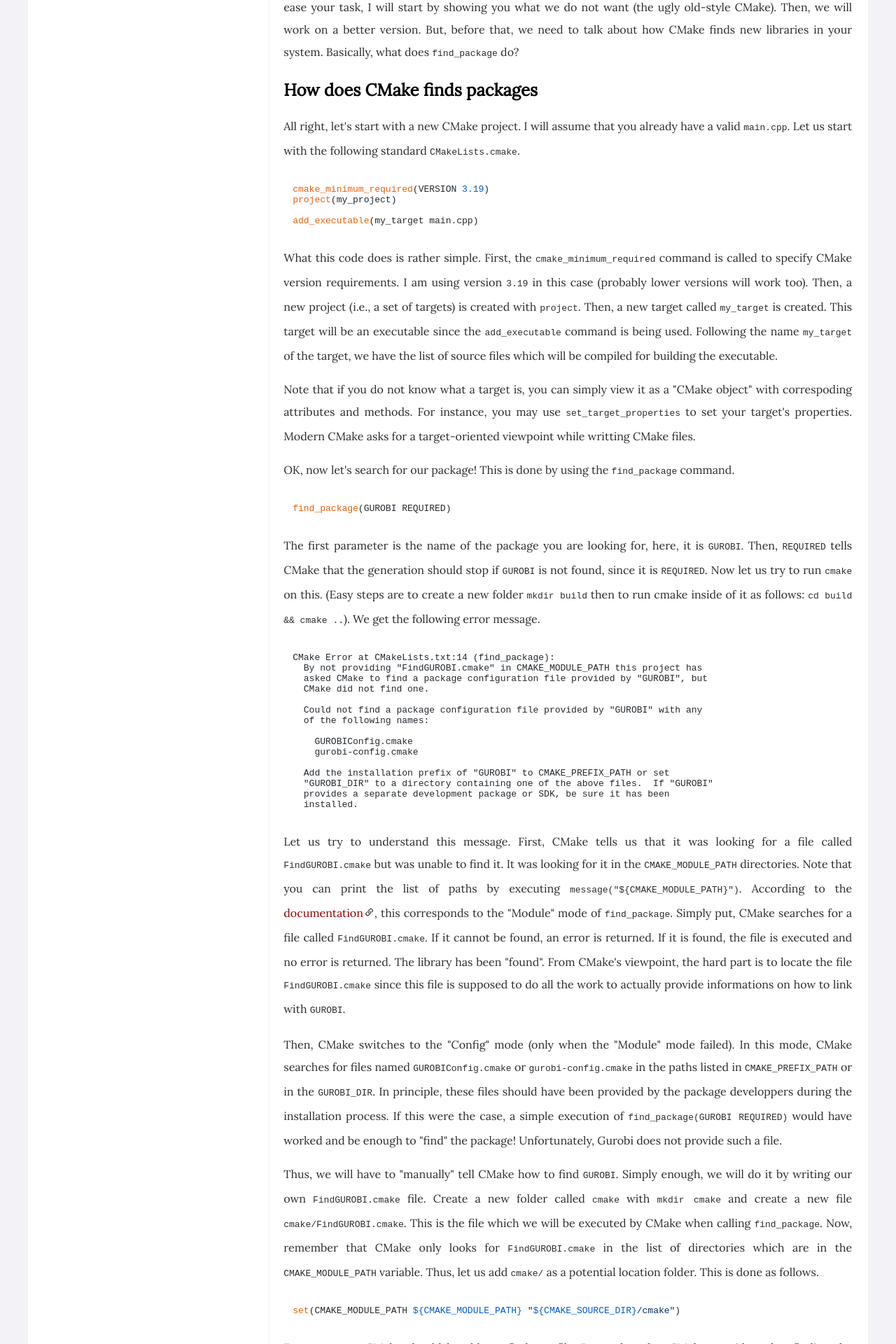
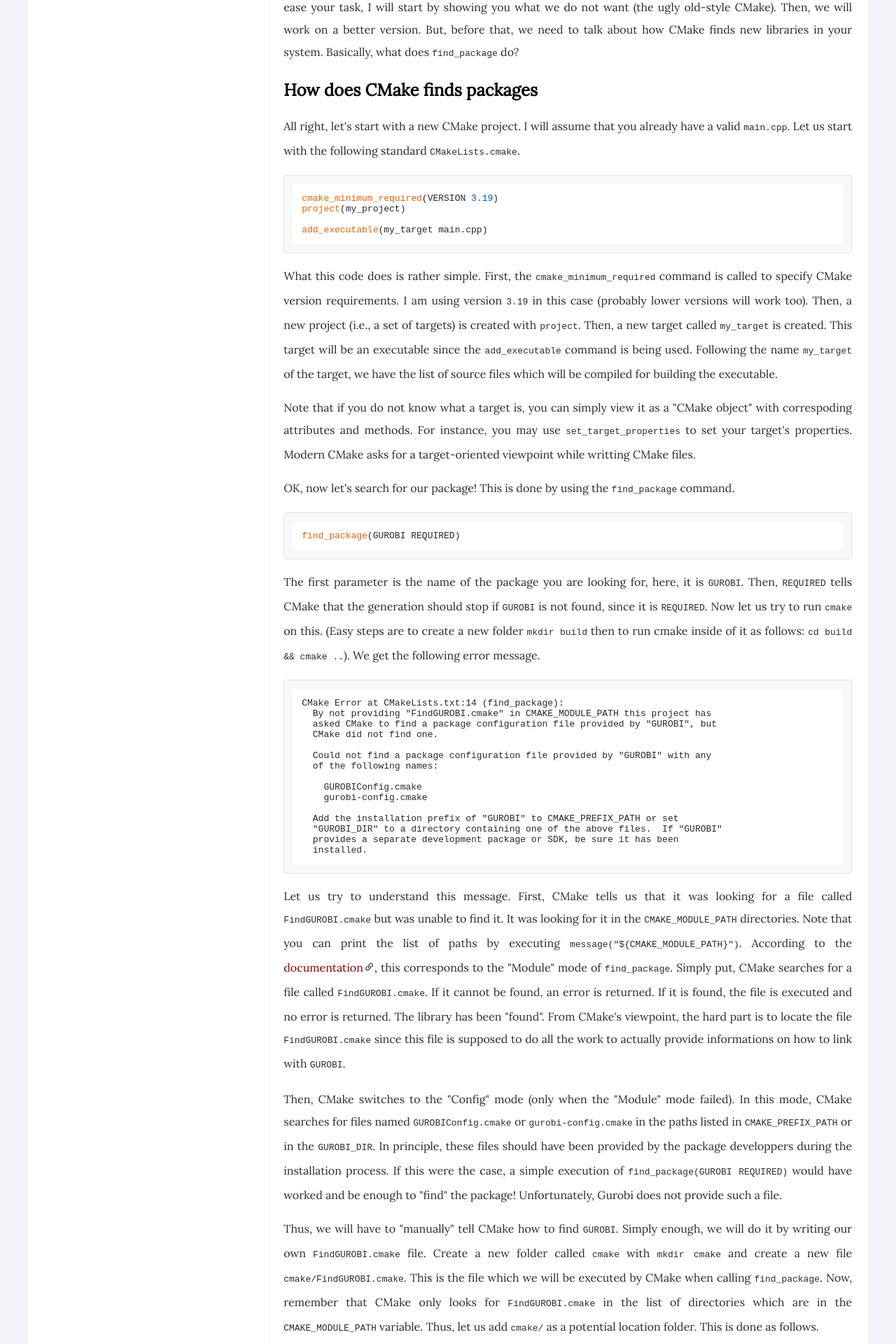
Before and after one commit to hlefebvr/hlefebvr.github.io, a Jekyll site: the page built from _posts/coding/2022-08-12-cmake.html, in a window 1280 px wide. Shown: the part 806-2726 px from the top of the page at 70% size. Built offline with Jekyll 4.4.1, drawn with Linux system fonts in a browser that asks for light colours; nearby versions of some CDN libraries; comment, search, counter and statistics services are not loaded; a style sheet for code colours, icons or effects is not loaded.

Commit message:
update style for pre

```diff
--- a/assets/css/design.css
+++ b/assets/css/design.css
@@ -362,3 +362,10 @@ iframe {
 .home-window-button:hover {
     color:#e7f2fa;
 }
+
+pre {
+    border: 1px solid #e1e4e5;
+    padding: 12px;
+    background-color: #f8f8f8;
+    border-radius: 4px;
+}
```
